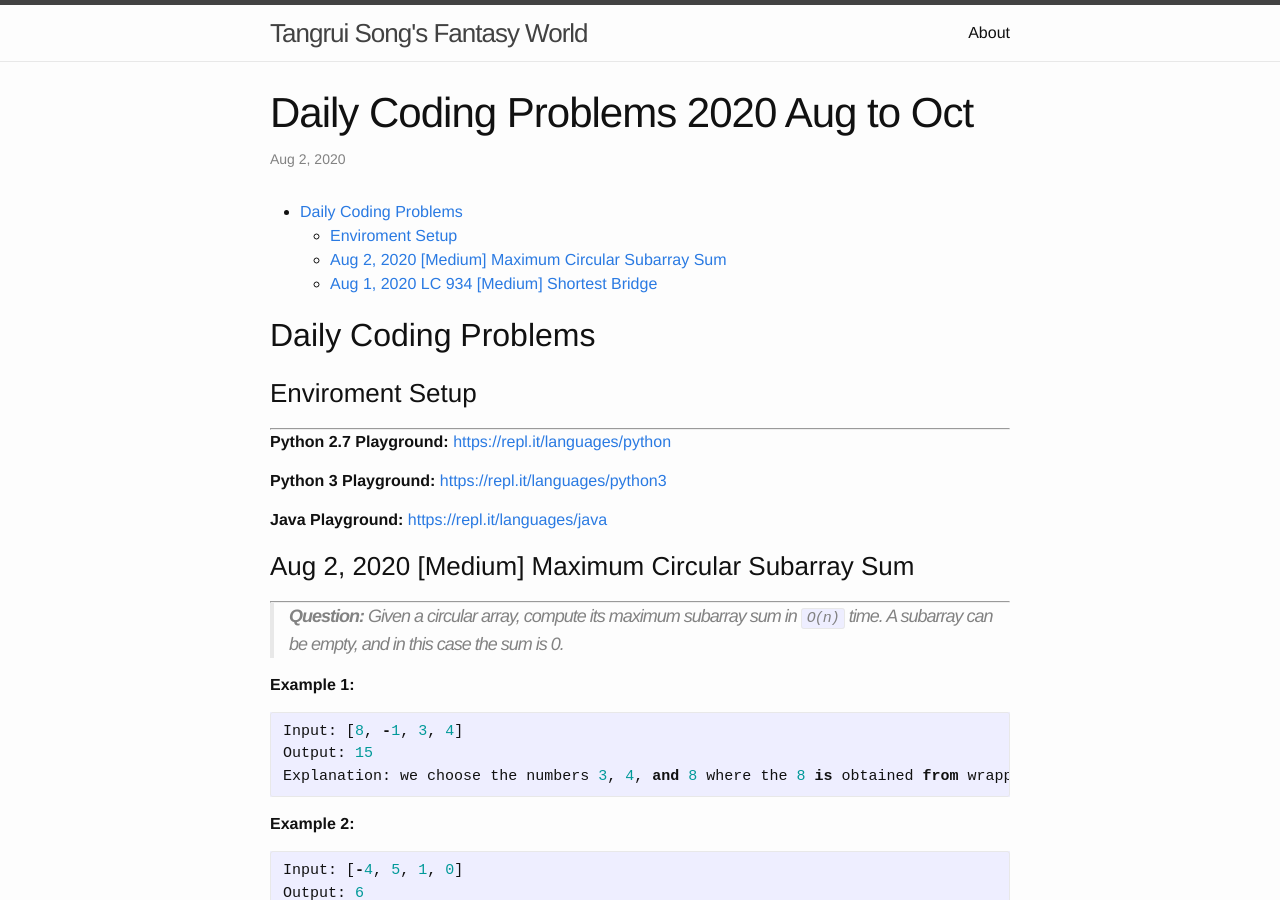
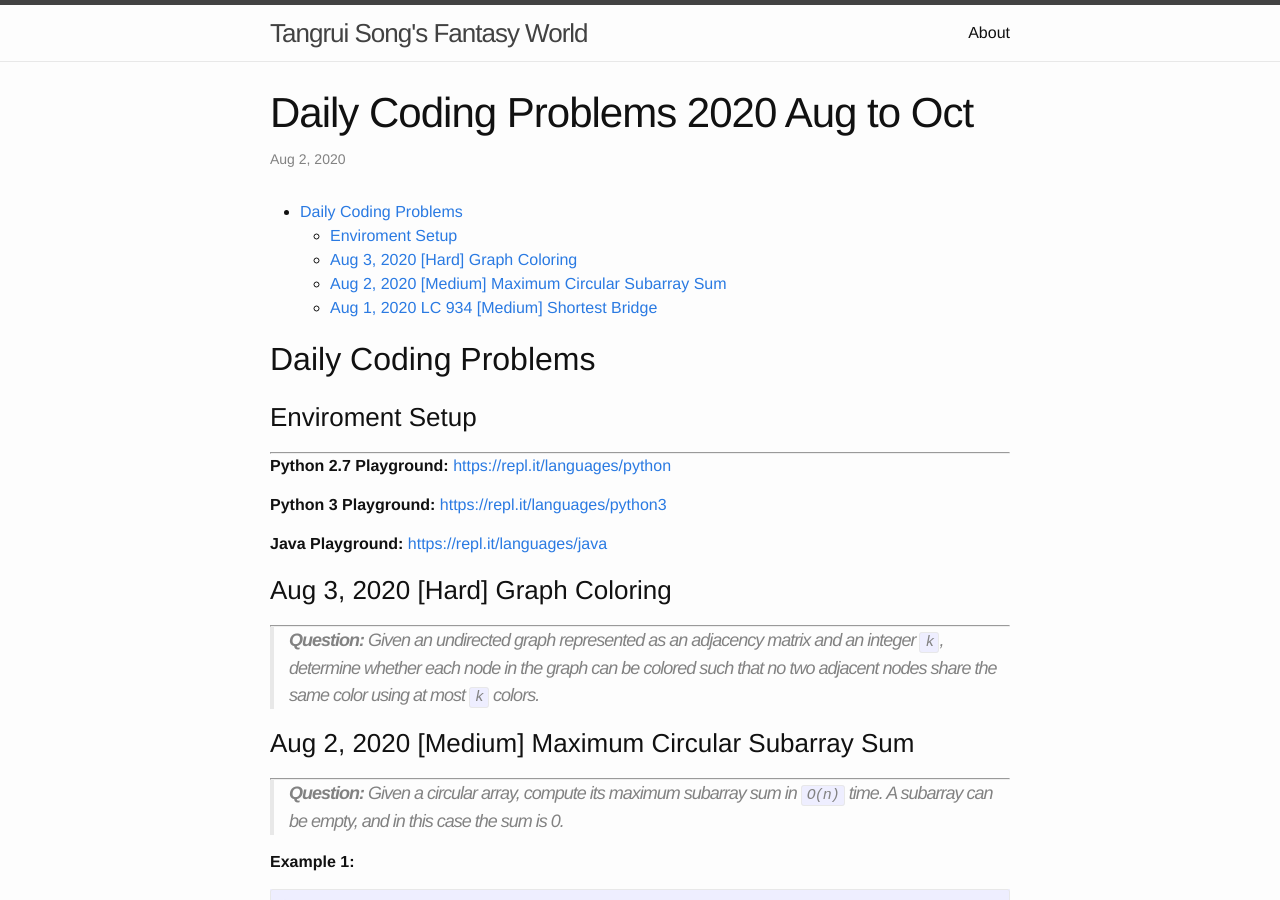
Before and after one commit to trsong/trsong.github.io, a Jekyll site: the page built from _posts/2020-08-01-DailyQuestionsAug.md, in a window 1280 px wide and 900 px high. Built offline with Jekyll 4.4.1, drawn with Linux system fonts in a browser that asks for light colours.

Commit message:
Add Aug 3 Question

```diff
--- a/_posts/2020-08-01-DailyQuestionsAug.md
+++ b/_posts/2020-08-01-DailyQuestionsAug.md
@@ -17,6 +17,12 @@ categories: Python/Java
 **Python 3 Playground:** [https://repl.it/languages/python3](https://repl.it/languages/python3)
 
 **Java Playground:** [https://repl.it/languages/java](https://repl.it/languages/java)
+
+
+
+### Aug 3, 2020 \[Hard\] Graph Coloring
+---
+> **Question:** Given an undirected graph represented as an adjacency matrix and an integer `k`, determine whether each node in the graph can be colored such that no two adjacent nodes share the same color using at most `k` colors.
 
 
 ### Aug 2, 2020 \[Medium\] Maximum Circular Subarray Sum
```
